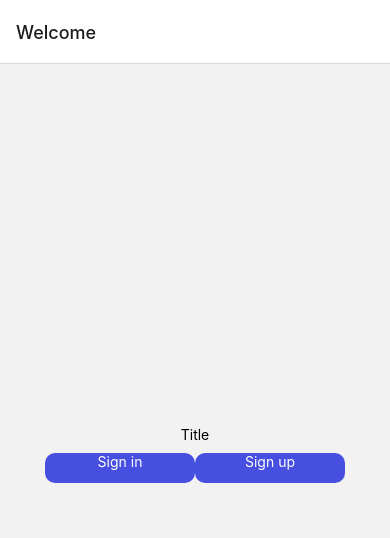
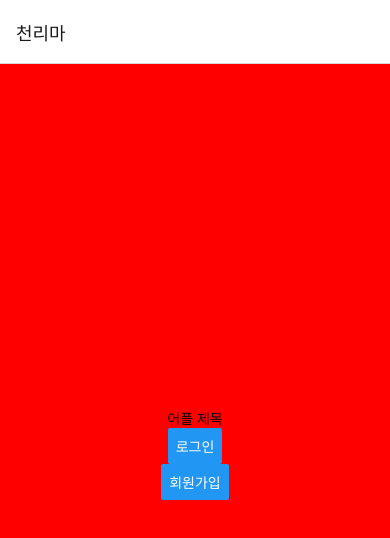
Before and after one commit to KimGenius1214/lash, a React Native app in the folder MuseumApp/: screen / in a window 390 px wide. Shown: the top 538 px of the page. Built offline with nearby package versions, Linux system fonts and the light colour scheme.

Commit message:
Revert "init"

```diff
--- a/MuseumApp/App.jsx
+++ b/MuseumApp/App.jsx
@@ -1,9 +1,7 @@
 import React from 'react';
 import type {Node} from 'react';
 import { NavigationContainer } from '@react-navigation/native';
-import { createNativeStackNavigator } from "@react-navigation/native-stack";
-import JoinForm from './view/JoinForm';
-import PublicBtn from './util/PublicBtn';
+import { createNativeStackNavigator } from '@react-navigation/native-stack';
 
 const Stack = createNativeStackNavigator();
 
@@ -27,46 +25,90 @@ import {
   ReloadInstructions,
 } from 'react-native/Libraries/NewAppScreen';
 
-
+import JoinForm from './view/JoinForm';
 
 function WelcomeScreen({navigation}){
     return (
-        <View style ={{flex : 1, alignItems : 'center', justifyContent : 'center'}}>
-            <Text>Title</Text>
-            <View style={styles.btnBox}>
-                <PublicBtn title='Sign in' />
-                <PublicBtn title='Sign up' onPress={() => navigation.navigate('JoinForm')} />
-{/*                 <Button title="Sign up" /> */}
-            </View>
+        <View style ={{flex : 1, alignItems : 'center', justifyContent : 'center', backgroundColor : 'red'}}>
+            <Text>어플 제목</Text>
+            <Button title="로그인" />
+            <Button title="회원가입" onPress={() => navigation.navigate('로동당 가입장부')} />
         </View>
     )
 }
 function JoinFormScreen({navigation}){
+//   const isDarkMode = useColorScheme() === 'dark';
+//
+//   const backgroundStyle = {
+//     backgroundColor: isDarkMode ? Colors.darker : Colors.lighter,
+//   };
     return(
         <View>
             <JoinForm />
         </View>
+
     )
 }
-
+// const Section = ({children, title}): Node => {
+//   const isDarkMode = useColorScheme() === 'dark';
+//   return (
+//     <View style={styles.sectionContainer}>
+//       <Text
+//         style={[
+//           styles.sectionTitle,
+//           {
+//             color: isDarkMode ? Colors.white : Colors.black,
+//           },
+//         ]}>
+//         {title}
+//       </Text>
+//       <Text
+//         style={[
+//           styles.sectionDescription,
+//           {
+//             color: isDarkMode ? Colors.light : Colors.dark,
+//           },
+//         ]}>
+//         {children}
+//       </Text>
+//     </View>
+//   );
+// };
 
 const App: () => Node = () => {
+//   const isDarkMode = useColorScheme() === 'dark';
+//
+//   const backgroundStyle = {
+//     backgroundColor: isDarkMode ? Colors.darker : Colors.lighter,
+//   };
+
   return (
         <NavigationContainer>
             <Stack.Navigator>
-                <Stack.Screen name="Welcome" component={WelcomeScreen} />
-                <Stack.Screen name="JoinForm" component={JoinFormScreen} />
+                <Stack.Screen name="천리마" component={WelcomeScreen} />
+                <Stack.Screen name="로동당 가입장부" component={JoinFormScreen} />
             </Stack.Navigator>
         </NavigationContainer>
   );
 };
 
 const styles = StyleSheet.create({
-    btnBox: {
-        flexDirection: 'row',
-        justifyContent: 'space-between',
-        marginTop: 10
-    }
+//   sectionContainer: {
+//     marginTop: 32,
+//     paddingHorizontal: 24,
+//   },
+//   sectionTitle: {
+//     fontSize: 24,
+//     fontWeight: '600',
+//   },
+//   sectionDescription: {
+//     marginTop: 8,
+//     fontSize: 18,
+//     fontWeight: '400',
+//   },
+//   highlight: {
+//     fontWeight: '700',
+//   },
 });
 
 export default App;
--- a/MuseumApp/util/PublicBtn.jsx
+++ b/MuseumApp/util/PublicBtn.jsx
@@ -52,7 +52,5 @@ const color = {
     추가 : styles.btnOk,
     취소 : styles.btnNo,
     입력 : styles.btnOk,
-    초기화 : styles.btnNo,
-    'Sign in' : styles.btnOk,
-    'Sign up' : styles.btnOk
+    초기화 : styles.btnNo
 }
```
Also changed, not shown: MuseumApp/package.json (+1 -6 lines), 2 other files (tests, documents, lock files or other folders).
